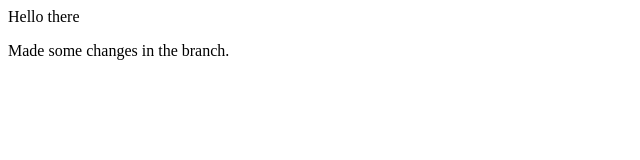
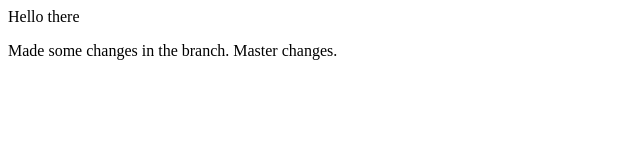
Before and after one commit to Gourav1044/Practice, a plain HTML site: page index.html in a window 1280 px wide. Shown: the full height of the page, 0-640 px from the left. Drawn offline with Linux system fonts and the light colour scheme.

Commit message:
Update index.html

```diff
--- a/index.html
+++ b/index.html
@@ -3,4 +3,5 @@ Hello there
 </p>
 <p>
   Made some changes in the branch.
+  Master changes.
 </p>
```
